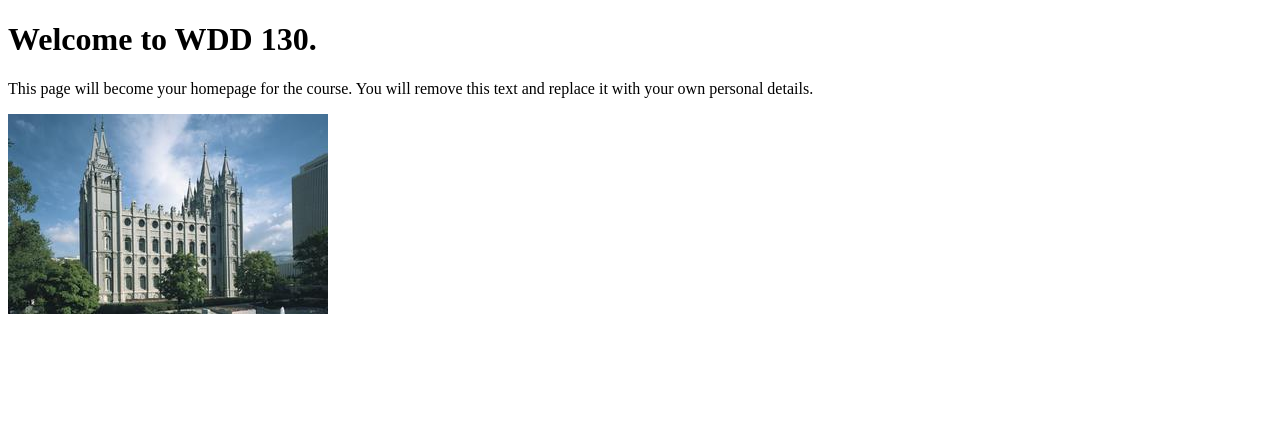
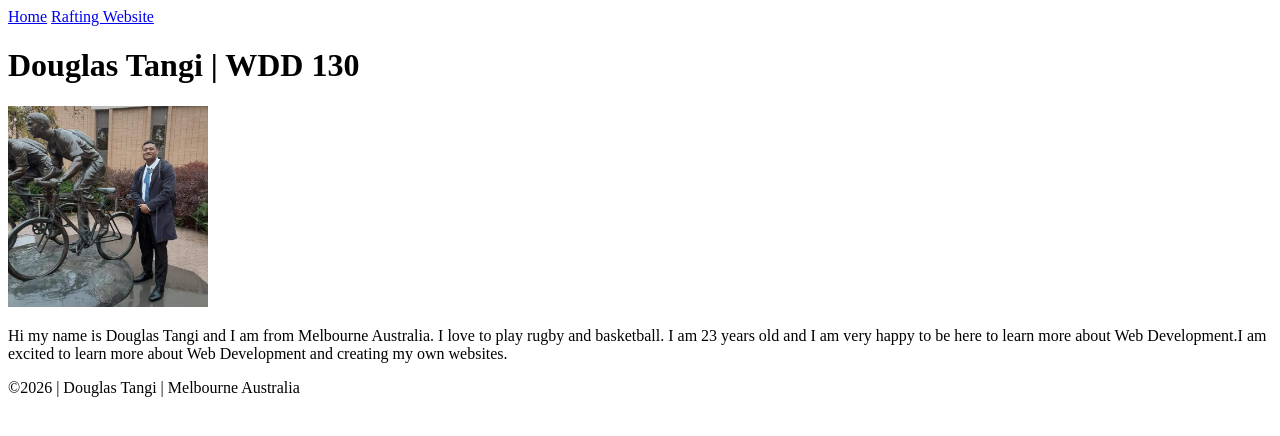
Before and after one commit to siana2002/wdd130, a plain HTML site: page index.html in a window 1280 px wide. Drawn offline with Linux system fonts and the light colour scheme.

Commit message:
website ready

```diff
--- a/index.html
+++ b/index.html
@@ -1,14 +1,30 @@
 <!DOCTYPE html>
 <html lang="en">
+
 <head>
     <meta charset="UTF-8">
     <meta name="viewport" content="width=device-width, initial-scale=1.0">
-    <title>WDD 130 | Personal Homepage</title>
+    <title>Douglas Tangi | WDD 130</title>
 </head>
+
 <body>
-    <h1>Welcome to WDD 130.</h1>
-    <p>This page will become your homepage for the course. You will remove this text and replace it with your own personal details.</p>
+    <header>
+        <nav>
+            <a href="#">Home</a>
+            <a href="wwr/">Rafting Website</a>
+        </nav>
+    </header>
+    <main>
+        <h1>Douglas Tangi | WDD 130</h1>
+        <img src="images/profile.jpg" alt="Hello, my name is Douglas Tangi" width="200">
+        <p>Hi my name is Douglas Tangi and I am from Melbourne Australia. I love to play rugby and
+            basketball. I am 23 years old and I am very happy to be here to learn more about Web
+            Development.I am excited to learn more about Web Development and creating my own
+            websites.</p>
+    </main>
+    <footer>
+        <p>©2026 | Douglas Tangi | Melbourne Australia</p>
+    </footer>
+</body>
 
-    <img src="images/salt-lake-temple.jpg" alt="The Salt Lake Temple.">
-</body>
 </html>
```
Also changed, not shown: week01/favorite-city.html (renamed from week01/favourite-city.html, +3 -3 lines), images/profile.jpg (added).
